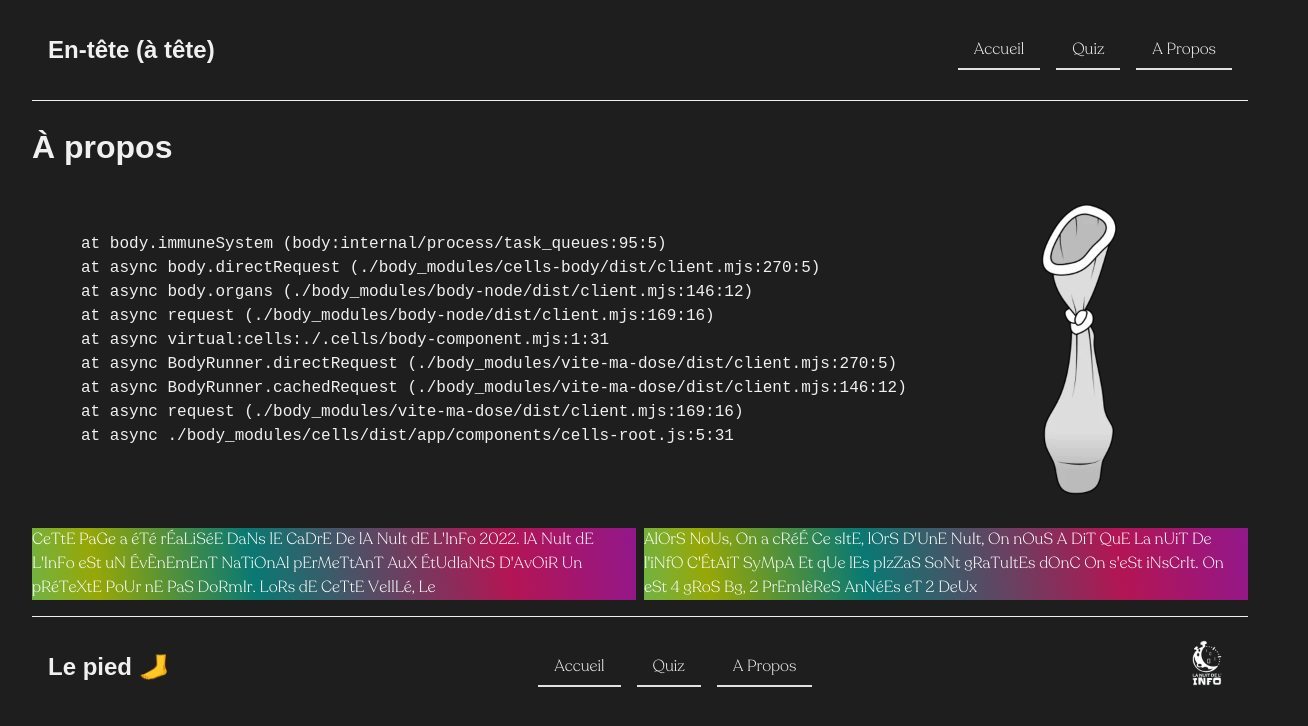
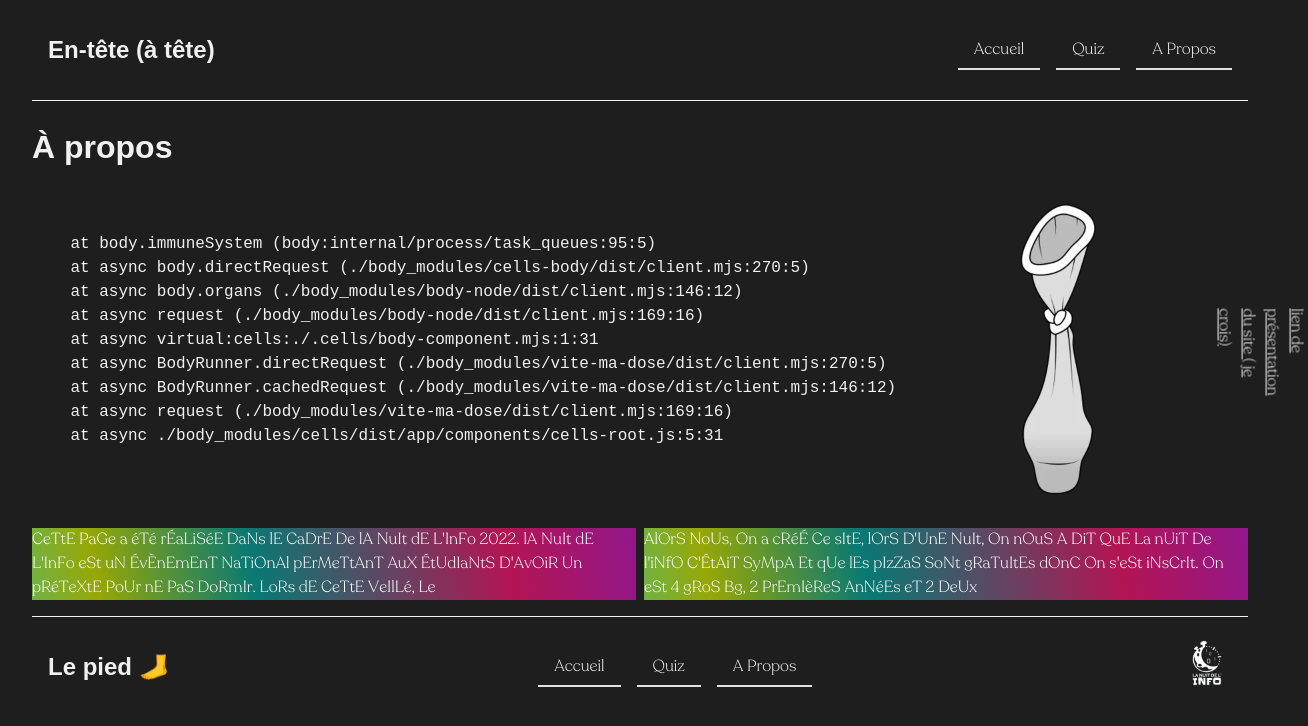
Before and after one commit to finxol/nuitinfo2022, a Nuxt app: page /about in a window 1280 px wide. Shown: the top 726 px of the page, 1308 px wide, since content can reach past the window. Built offline with nearby package versions, Linux system fonts and the light colour scheme; a web font is replaced by a local one.

Commit message:
Changes by baptiste

```diff
--- a/pages/about.vue
+++ b/pages/about.vue
@@ -41,6 +41,13 @@ onMounted(() => {
                 src="~/public/used_condom.webp"
                 alt="erreur"
             >
+            <a
+                id="link"
+                onclick="window.open('https://1drv.ms/p/s!AognzYfjcuoh02F6u0iNsEO-5pXI?e=JKoqv1',
+                         'newwindow',
+                         'width=300,height=250');
+              return false;"
+                href="https://1drv.ms/p/s!AognzYfjcuoh02F6u0iNsEO-5pXI?e=PiQdZ5">lien de présentation du site ( je crois) </a>
         </div>
 
         <section>
--- a/pages/quiz.vue
+++ b/pages/quiz.vue
@@ -106,7 +106,7 @@ const questions = reactive([
             {text: "Oui", correct: true, checked: false},
             {text: "Non si on se brosse les dents", correct: false, checked: false},
             {text: "Non si on mord", correct: false, checked: false},
-            {text: "D, la réponse D (j'espère que tu as la ref)", correct: false, checked: false},
+            {text: "D, la réponse D", correct: false, checked: false, ref: true},
         ],
         mistakeQ: false,
         manyCorrect: false
@@ -225,6 +225,17 @@ let elapsed = reactive({
                                 }"
                             >
                                 {{ answer.text }}
+                                <span
+                                    v-if="answer.ref"
+                                    id="siVousAvezLaRef"
+                                >
+                                    <a
+                                        href="https://youtu.be/WMdFnFjyR48"
+                                        target="_blank"
+                                        rel="noopener noreferer"
+                                    >( si vous avez la ref )</a>
+                                </span>
+
                             </span>
                         </label>
                     </div>
@@ -262,6 +273,10 @@ let elapsed = reactive({
 
 .green {
     color: green;
+}
+
+a {
+    all: unset;
 }
 
 div.quiz {
```
Also changed, not shown: 1 other file (tests, documents, lock files or other folders).
